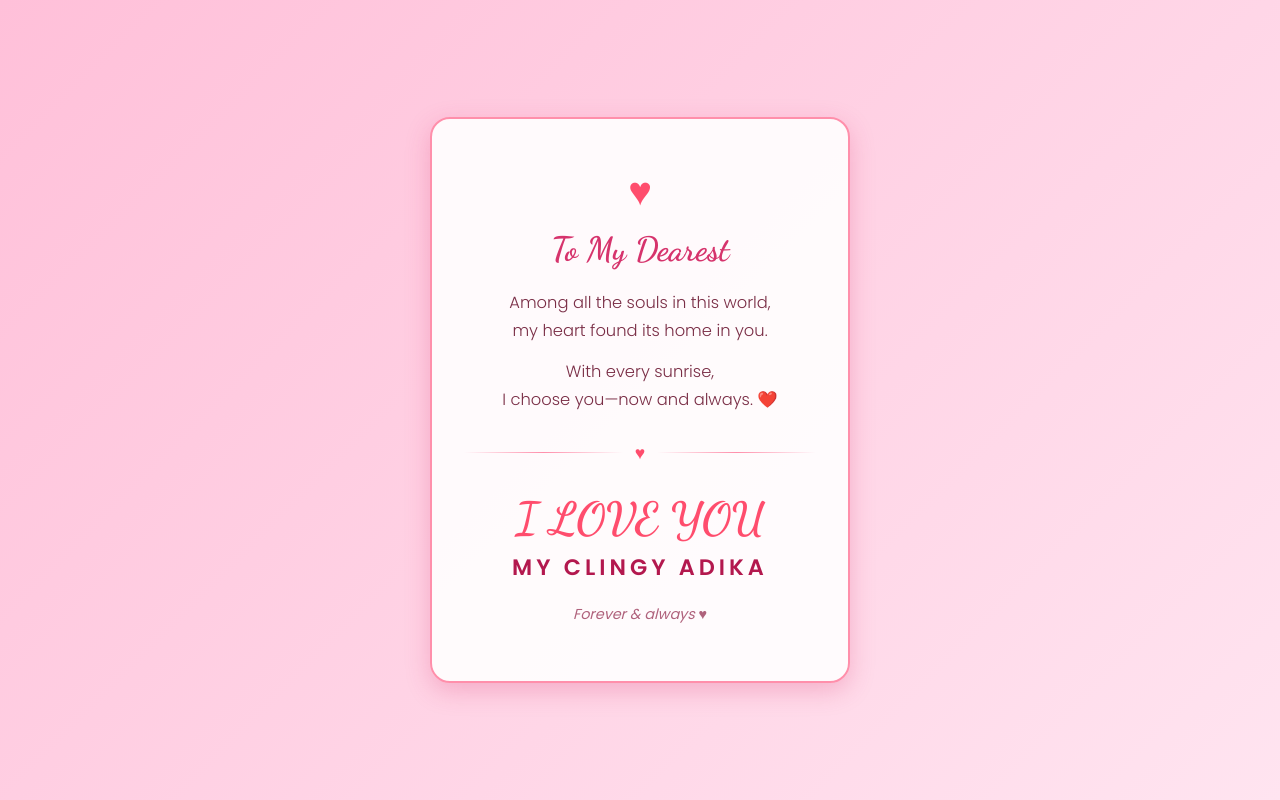
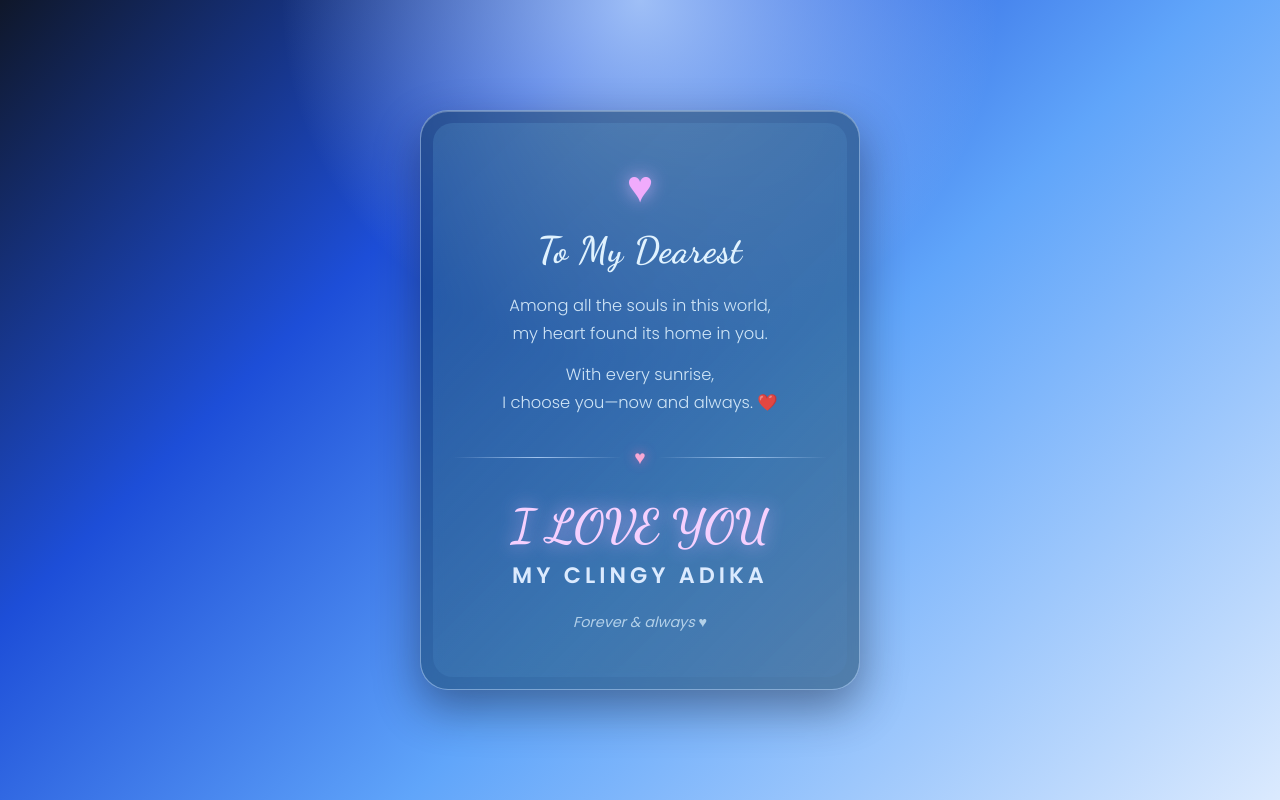
Before and after one commit to arirasmana0104/docker-react, a React (Create React App) app: page / in a window 1280 px wide. Built offline with nearby package versions, Linux system fonts and the light colour scheme.

Commit message:
new card

```diff
--- a/src/App.css
+++ b/src/App.css
@@ -18,10 +18,11 @@ body {
   justify-content: center;
   padding: 24px;
   font-family: 'Poppins', sans-serif;
-  background: linear-gradient(135deg, #ffc0d9, #ffe4f0);
+  background:
+    radial-gradient(circle at top, rgba(191, 219, 254, 0.8), transparent 35%),
+    linear-gradient(135deg, #0f172a 0%, #1d4ed8 30%, #60a5fa 58%, #dbeafe 100%);
 }
 
-/* Minimal background - no animation */
 .floating-hearts {
   position: absolute;
   inset: 0;
@@ -34,44 +35,48 @@ body {
   display: none;
 }
 
-/* ---------- Card ---------- */
 .romantic-card {
   position: relative;
   z-index: 2;
-  max-width: 420px;
+  max-width: 440px;
   width: 100%;
   padding: 42px 32px;
   text-align: center;
-  color: #6b2038;
-  background: rgba(255, 255, 255, 0.9);
-  border-radius: 20px;
-  border: 2px solid #ff8fab;
-  box-shadow: 0 8px 24px rgba(214, 51, 108, 0.25);
+  color: #e0f2fe;
+  background: rgba(8, 47, 73, 0.45);
+  border: 1px solid rgba(191, 219, 254, 0.5);
+  border-radius: 28px;
+  box-shadow: 0 18px 45px rgba(15, 23, 42, 0.45), inset 0 1px 0 rgba(255, 255, 255, 0.28);
+  backdrop-filter: blur(10px);
   transition: transform 0.3s ease, box-shadow 0.3s ease;
 }
 
 .romantic-card:hover {
-  transform: translateY(-4px);
-  box-shadow: 0 12px 32px rgba(214, 51, 108, 0.3);
+  transform: translateY(-6px) scale(1.01);
+  box-shadow: 0 22px 54px rgba(14, 116, 144, 0.5), inset 0 1px 0 rgba(255, 255, 255, 0.3);
 }
 
 .card-glow {
-  display: none;
+  position: absolute;
+  inset: 12px;
+  border-radius: 20px;
+  background: linear-gradient(135deg, rgba(125, 211, 252, 0.15), rgba(96, 165, 250, 0.05));
+  z-index: -1;
 }
 
-/* ---------- Heart icon ---------- */
 .heart {
-  font-size: 2.5rem;
-  color: #ff4d6d;
+  font-size: 2.8rem;
+  color: #f0abfc;
   margin-bottom: 8px;
+  text-shadow: 0 0 18px rgba(216, 180, 254, 0.8);
 }
 
-/* ---------- Typography ---------- */
 h1 {
   font-family: 'Dancing Script', cursive;
-  font-size: 2.1rem;
+  font-size: 2.3rem;
   margin: 4px 0 20px;
-  color: #d6336c;
+  color: #e0f2fe;
+  letter-spacing: 0.02em;
 }
 
 .message {
@@ -79,7 +84,7 @@ h1 {
   line-height: 1.7;
   font-weight: 300;
   margin: 14px 0;
-  color: #7a2e46;
+  color: rgba(224, 242, 254, 0.9);
 }
 
 .divider {
@@ -92,27 +97,29 @@ h1 {
 .divider span:not(.divider-heart) {
   flex: 1;
   height: 1px;
-  background: linear-gradient(90deg, transparent, #ff8fab, transparent);
+  background: linear-gradient(90deg, transparent, rgba(191, 219, 254, 0.8), transparent);
 }
 
 .divider-heart {
-  color: #ff4d6d;
-  font-size: 1.1rem;
+  color: #f9a8d4;
+  font-size: 1.2rem;
+  text-shadow: 0 0 12px rgba(244, 114, 182, 0.7);
 }
 
 .love-you {
   font-family: 'Dancing Script', cursive;
-  font-size: 2.8rem;
+  font-size: 2.9rem;
   margin: 6px 0 4px;
   font-weight: 700;
-  color: #ff4d6d;
+  color: #f5d0fe;
+  text-shadow: 0 0 18px rgba(216, 180, 254, 0.8);
 }
 
 .name-tag {
   font-size: 1.4rem;
   letter-spacing: 4px;
   font-weight: 600;
-  color: #b3184e;
+  color: #dbeafe;
   margin: 0 0 20px;
   text-transform: uppercase;
 }
@@ -120,8 +127,8 @@ h1 {
 .footer {
   font-size: 0.9rem;
   font-style: italic;
-  color: #a24866;
-  opacity: 0.85;
+  color: rgba(224, 242, 254, 0.8);
+  opacity: 0.9;
   margin-top: 10px;
 }
 
@@ -129,9 +136,11 @@ h1 {
   .romantic-card {
     padding: 36px 22px;
   }
+
   h1 {
-    font-size: 1.7rem;
+    font-size: 1.8rem;
   }
+
   .love-you {
     font-size: 2.3rem;
   }
```
